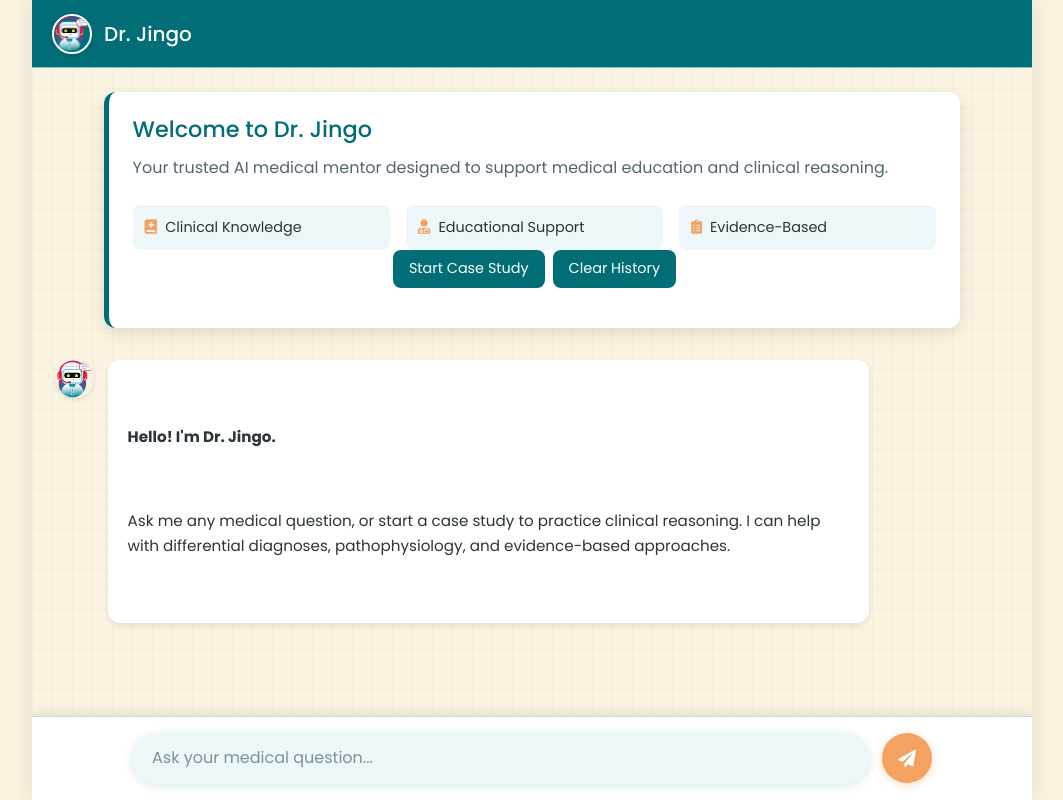
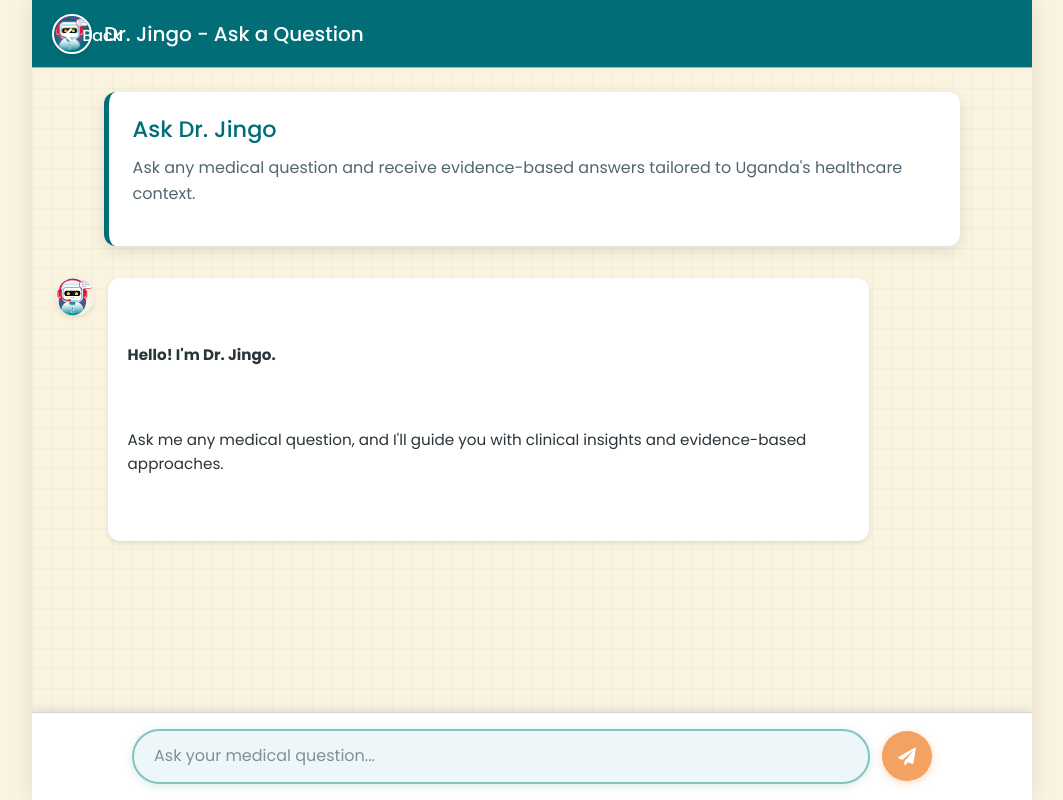
Before and after one commit to jjingofarouk/osler, a Flask app: page /chat in a window 1280 px wide. Shown: the whole page, without its empty margins (108-1171 px from the left). Run offline with Flask 3, Linux system fonts and the light colour scheme.

Commit message:
Update chat.html

```diff
--- a/templates/chat.html
+++ b/templates/chat.html
@@ -140,27 +118,6 @@
         .welcome-card p {
             color: var(--text-secondary);
             line-height: 1.6;
-        }
-
-        .features {
-            display: flex;
-            gap: 1rem;
-            margin-top: 1.5rem;
-        }
-
-        .feature {
-            flex: 1;
-            display: flex;
-            align-items: center;
-            gap: 0.5rem;
-            background: var(--surface-color);
-            padding: 0.75rem;
-            border-radius: 8px;
-            font-size: 0.9rem;
-        }
-
-        .feature i {
-            color: var(--accent-color);
         }
 
         .message {
@@ -275,7 +232,7 @@
         .chat-input input {
             flex: 1;
             padding: 0.85rem 1.25rem;
-            border: décrocher 2px solid var(--border-color);
+            border: 2px solid var(--border-color);
             border-radius: 30px;
             font-size: 1rem;
             background: var(--surface-color);
@@ -329,37 +286,23 @@
             box-shadow: none;
         }
 
-        .action-buttons {
-            display: flex;
-            gap: 0.5rem;
-            margin-bottom: 1rem;
-            justify-content: center;
+        .nav-link {
+            position: absolute;
+            top: 1rem;
+            left: 1rem;
+            color: white;
+            font-size: 1rem;
+            text-decoration: none;
         }
 
-        .action-buttons button {
-            background: var(--primary-color);
-            color: white;
-            border: none;
-            padding: 0.5rem 1rem;
-            border-radius: 8px;
-            font-size: 0.9rem;
-            cursor: pointer;
-            transition: all 0.2s ease;
-        }
-
-        .action-buttons button:hover {
-            background: var(--primary-light);
+        .nav-link:hover {
+            text-decoration: underline;
         }
 
         @media (max-width: 768px) {
             .welcome-card {
                 padding: 1.25rem;
                 margin-bottom: 1.5rem;
-            }
-
-            .features {
-                flex-direction: column;
-                gap: 0.5rem;
             }
 
             .chat-header {
@@ -401,39 +332,22 @@
     <div class="app-container">
         <div class="chat-container">
             <div class="chat-header">
+                <a href="{{ url_for('home') }}" class="nav-link"><i class="fas fa-arrow-left"></i> Back</a>
                 <img src="{{ url_for('static', filename='assets/img/bothead.png') }}" alt="Dr. Jingo">
-                Dr. Jingo
+                Dr. Jingo - Ask a Question
             </div>
 
             <div class="chat-body" id="chat-history">
                 <div class="welcome-card">
-                    <h2>Welcome to Dr. Jingo</h2>
-                    <p>Your trusted AI medical mentor designed to support medical education and clinical reasoning.</p>
-                    <div class="features">
-                        <div class="feature">
-                            <i class="fas fa-book-medical"></i>
-                            <span>Clinical Knowledge</span>
-                        </div>
-                        <div class="feature">
-                            <i class="fas fa-user-md"></i>
-                            <span>Educational Support</span>
-                        </div>
-                        <div class="feature">
-                            <i class="fas fa-clipboard-list"></i>
-                            <span>Evidence-Based</span>
-                        </div>
-                    </div>
-                    <div class="action-buttons">
-                        <button id="start-case">Start Case Study</button>
-                        <button id="clear-history">Clear History</button>
-                    </div>
+                    <h2>Ask Dr. Jingo</h2>
+                    <p>Ask any medical question and receive evidence-based answers tailored to Uganda's healthcare context.</p>
                 </div>
 
                 <div class="message visible">
                     <img src="{{ url_for('static', filename='assets/img/bothead.png') }}" class="avatar" alt="Dr. Jingo">
                     <div class="message-content bot-message">
                         <p><strong>Hello! I'm Dr. Jingo.</strong></p>
-                        <p>Ask me any medical question, or start a case study to practice clinical reasoning. I can help with differential diagnoses, pathophysiology, and evidence-based approaches.</p>
+                        <p>Ask me any medical question, and I'll guide you with clinical insights and evidence-based approaches.</p>
                     </div>
                 </div>
             </div>
@@ -484,6 +398,7 @@
                 setTimeout(() => {
                     chatHistory.find('.message:last-child').addClass('visible');
                 }, 100);
+                saveLocalHistory('user', message);
             }
 
             function appendBotMessage(message) {
@@ -497,6 +412,7 @@
                 setTimeout(() => {
                     chatHistory.find('.message:last-child').addClass('visible');
                 }, 100);
+                saveLocalHistory('bot', message);
             }
 
             function createBotMessageContainer() {
@@ -533,9 +449,11 @@
                         messageContainer.html(messageText);
                         scrollToBottom();
                     }
+                    saveLocalHistory('bot', messageText);
                 } catch (error) {
                     console.error('Error reading stream:', error);
                     messageContainer.html('An error occurred while processing your request.');
+                    saveLocalHistory('bot', 'An error occurred while processing your request.');
                 } finally {
                     enableInput();
                 }
@@ -565,44 +483,10 @@
                     console.error('Error:', error);
                     const messageContainer = createBotMessageContainer();
                     messageContainer.html('An error occurred while processing your request.');
+                    saveLocalHistory('bot', 'An error occurred while processing your request.');
                     enableInput();
                 }
             }
-
-            $("#start-case").click(async () => {
-                if (isProcessing) return;
-                disableInput();
-                try {
-                    const response = await fetch('/start_case', { method: 'POST' });
-                    if (!response.ok) throw new Error('Network response was not ok');
-                    await processStream(response);
-                } catch (error) {
-                    console.error('Error:', error);
-                    const messageContainer = createBotMessageContainer();
-                    messageContainer.html('Failed to start case study. Please try again.');
-                    enableInput();
-                }
-            });
-
-            $("#clear-history").click(async () => {
-                if (isProcessing) return;
-                disableInput();
-                try {
-                    const response = await fetch('/clear_history', { method: 'POST' });
-                    const data = await response.json();
-                    if (response.ok) {
-                        chatHistory.find('.message').remove();
-                        appendBotMessage('Chat history cleared. Ask a new question or start a case study.');
-                    } else {
-                        throw new Error(data.error);
-                    }
-                } catch (error) {
-                    console.error('Error:', error);
-                    appendBotMessage('Failed to clear history. Please try again.');
-                } finally {
-                    enableInput();
-                }
-            });
 
             sendButton.click(sendMessage);
             questionInput.keypress(function(e) {
@@ -626,25 +510,14 @@
                     .catch(err => console.error('Service Worker registration failed:', err));
             }
 
-            setTimeout(scrollToBottom, 100);
-
-            // Load chat history from localStorage
-            function loadLocalHistory() {
-                const history = JSON.parse(localStorage.getItem('chatHistory') || '[]');
-                history.forEach(msg => {
-                    if (msg.type === 'user') appendUserMessage(msg.text);
-                    else appendBotMessage(msg.text);
-                });
-            }
-
             function saveLocalHistory(type, text) {
                 const history = JSON.parse(localStorage.getItem('chatHistory') || '[]');
                 history.push({ type, text });
-                if (history.length > 50) history.shift(); // Limit to 50 messages
+                if (history.length > 50) history.shift();
                 localStorage.setItem('chatHistory', JSON.stringify(history));
             }
 
-            loadLocalHistory();
+            setTimeout(scrollToBottom, 100);
         });
     </script>
 </body>
```
Also changed, not shown: other parts of templates/chat.html (+0 -34 lines).
